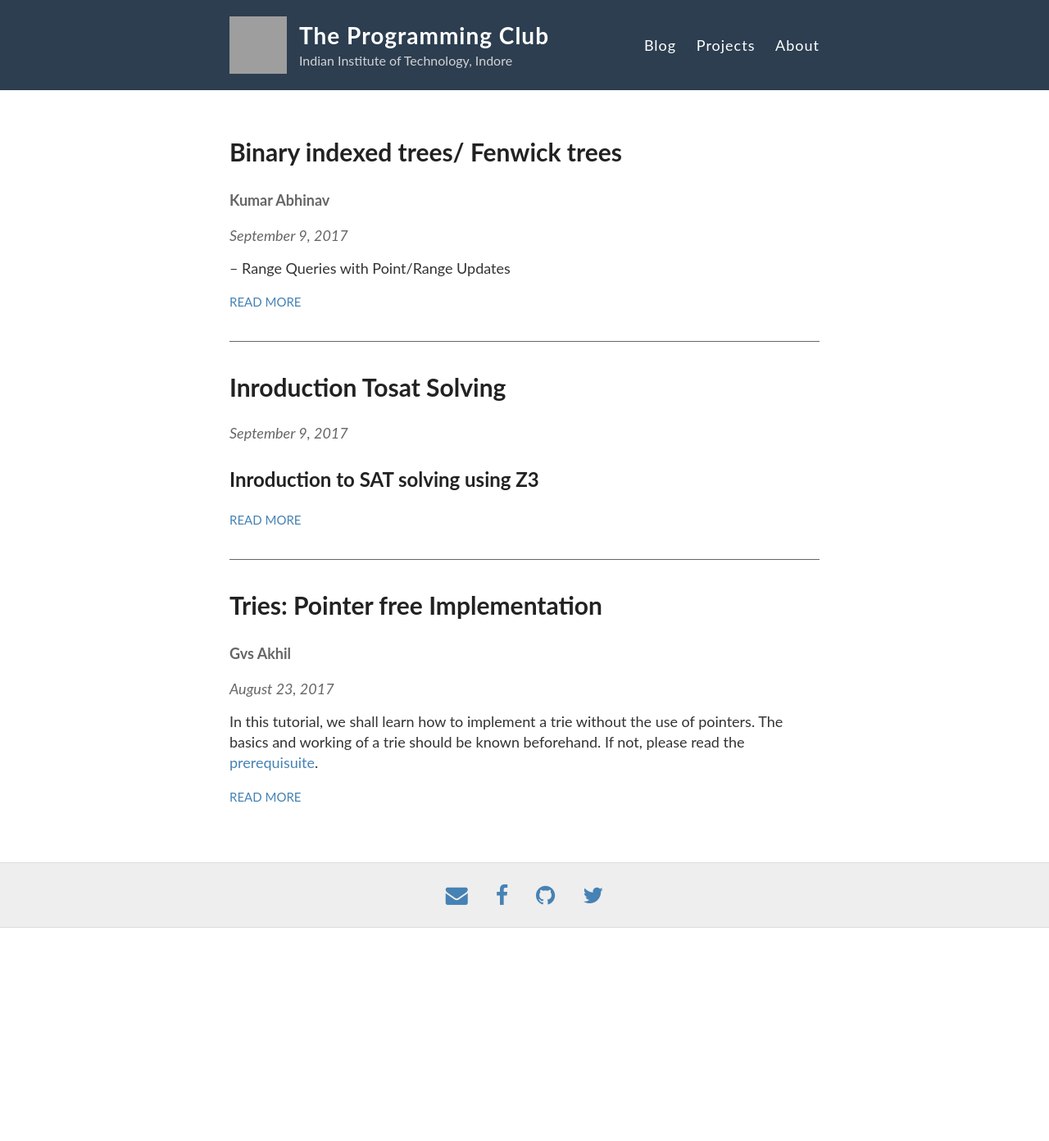
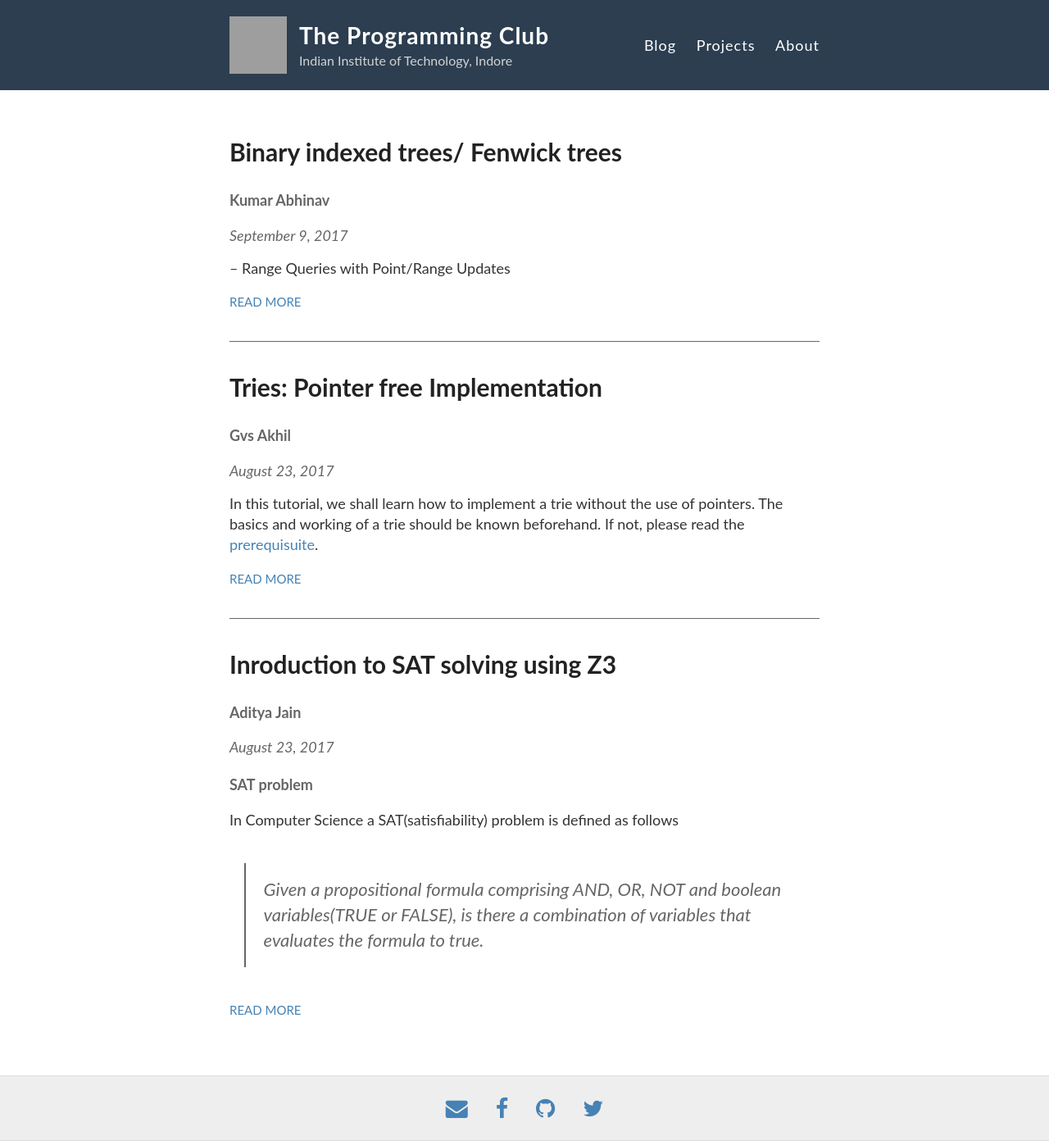
Before and after one commit to PClubIITI/blog, a Jekyll site: the page built from index.html, in a window 1280 px wide. Shown: the whole page at 82% size. Built offline with Jekyll 4.4.1, drawn with Linux system fonts in a browser that asks for light colours; before the commit the page ends 1132 px from its top, so only the background shows below that; grey boxes are pictures that could not be loaded.

Commit message:
added article

```diff
--- a/_posts/2017-09-09-Inroduction-toSAT-solving.md
+++ b/_posts/2017-09-09-Inroduction-toSAT-solving.md
@@ -1,6 +1,15 @@
-## Inroduction to SAT solving using Z3
+---
 
-### Little theory you should get (or maybe not)
+layout: post
+title: "Inroduction to SAT solving using Z3"
+description: "Little theory you should get (or maybe not)"
+date: 2017-08-23
+author: "Aditya Jain"
+tags: [tech, code, tutorial]
+comments: true
+share: true
+
+---
 
 #### SAT problem
 In Computer Science a SAT(satisfiability) problem is defined as follows
```
Also changed, not shown: 5 other files.
